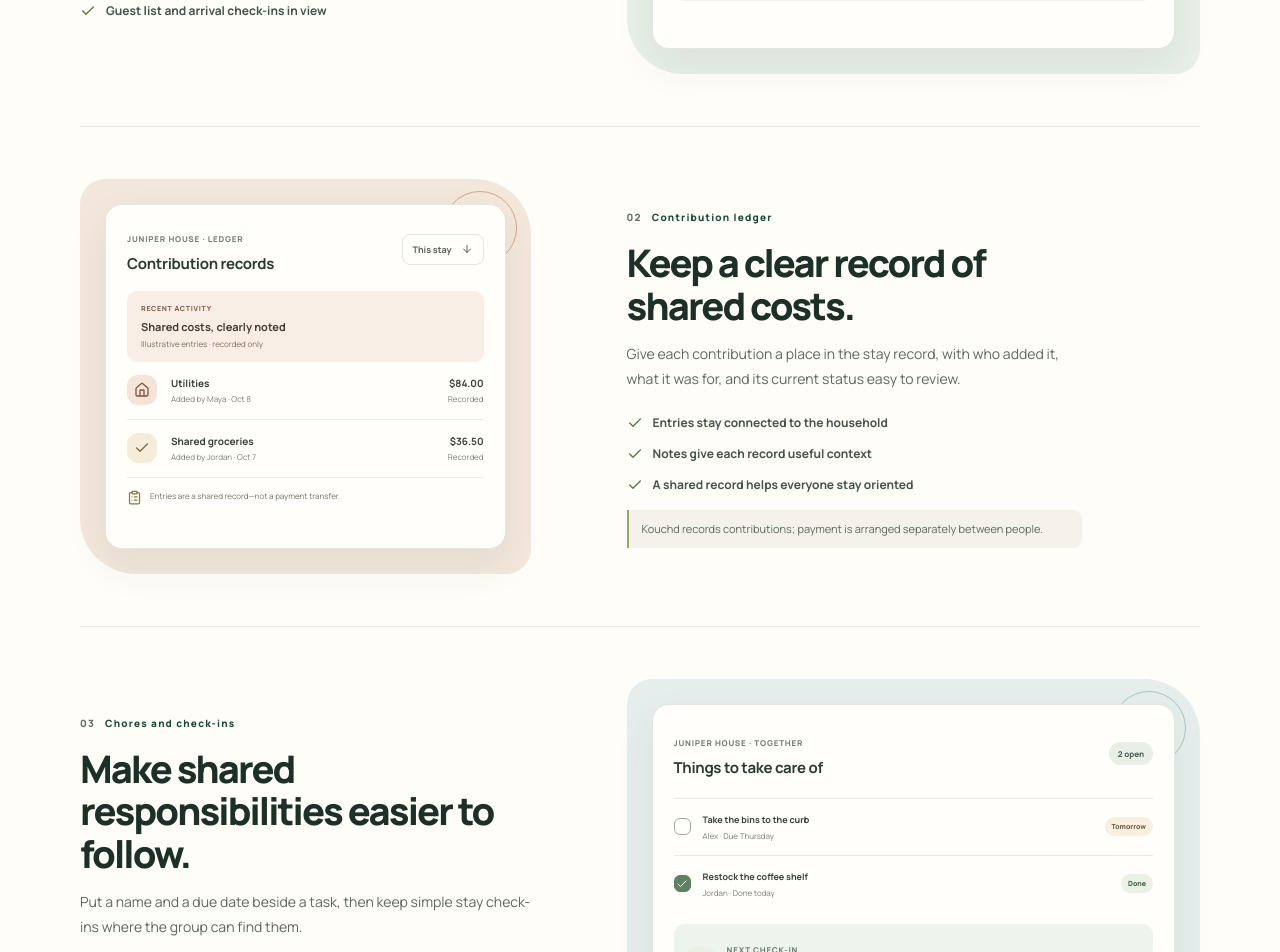
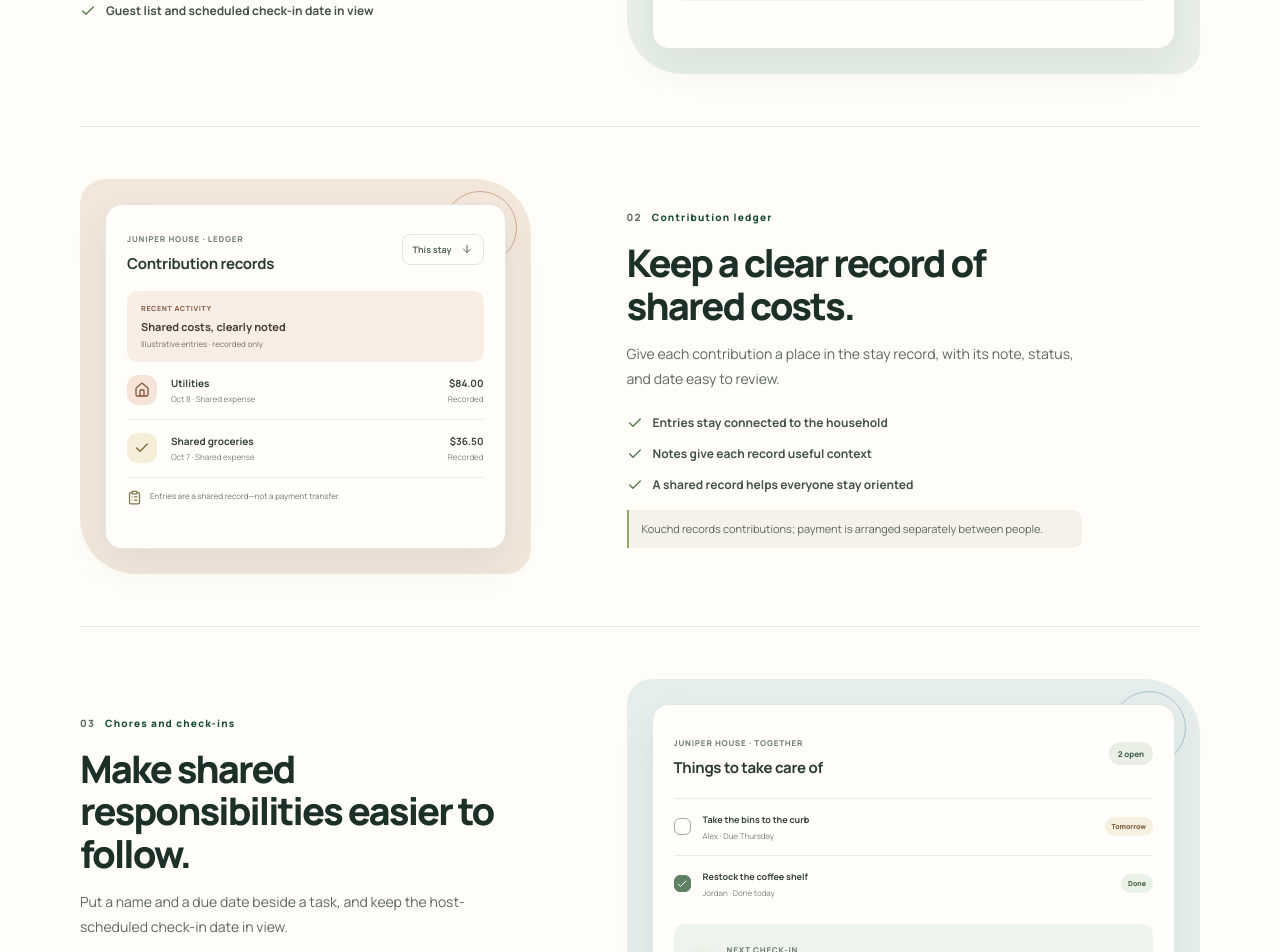
Before and after one commit to lwhite702/kouchd_primary, a Next.js app: page / in a window 1280 px wide. Shown: the part 2603-3555 px from the top of the page. Built offline with nearby package versions, Linux system fonts and the light colour scheme; no server answers.

Commit message:
fix(WRE-177): align landing claims and tablet nav

```diff
--- a/components/landing-page.tsx
+++ b/components/landing-page.tsx
@@ -41,6 +41,16 @@ export function LandingPage({ hasClerk = true }: LandingPageProps) {
             </a>
           </Tooltip>
         </nav>
+        <details className="v21-nav-compact">
+          <summary>Menu</summary>
+          <nav className="v21-nav-compact-panel" aria-label="Main navigation">
+            <a href="#features">Features</a>
+            <a href="#how-it-works">How it works</a>
+            <a href="#privacy">Privacy</a>
+            <a href="#faq">FAQ</a>
+            <a href={HELP_LINKS.home} target="_blank" rel="noopener noreferrer">Guides</a>
+          </nav>
+        </details>
         <div className="v21-header-actions">
           {hasClerk && (
             <Tooltip content="Access your stays, ledger, or agreements" position="bottom">
@@ -76,7 +86,7 @@ export function LandingPage({ hasClerk = true }: LandingPageProps) {
           <article className="v21-proof-card"><span className="v21-proof-icon"><Users size={19} /></span><span className="v21-proof-label">Guests</span><strong>5</strong><small>3 confirmed · 2 pending</small></article>
           <article className="v21-proof-card"><span className="v21-proof-icon"><ClipboardList size={19} /></span><span className="v21-proof-label">Contributions</span><strong className="v21-proof-word">Recorded</strong><small>Recorded outside Kouchd</small></article>
           <article className="v21-proof-card"><span className="v21-proof-icon"><Check size={19} /></span><span className="v21-proof-label">Chores</span><strong>3</strong><small>1 needs an owner</small></article>
-          <article className="v21-proof-card"><span className="v21-proof-icon"><Sparkles size={19} /></span><span className="v21-proof-label">Check-ins</span><strong className="v21-proof-word">Friday</strong><small>Arrival window confirmed</small></article>
+          <article className="v21-proof-card"><span className="v21-proof-icon"><Sparkles size={19} /></span><span className="v21-proof-label">Next check-in</span><strong className="v21-proof-word">Friday</strong><small>Scheduled by the host</small></article>
         </div>
         <p className="v21-preview-disclaimer">Illustrative preview · Example details, not live household data</p>
       </section>
@@ -110,7 +120,7 @@ export function LandingPage({ hasClerk = true }: LandingPageProps) {
             <span className="v21-feature-index">01 <span>Stay information</span></span>
             <h3 id="v21-feature-guide-title">Keep the house guide and updates close at hand.</h3>
             <p>Share the details people need before and during a stay, then post updates in the same place guests already use to check their plans.</p>
-            <ul><li><Check size={16} /> House details guests can look up again</li><li><Check size={16} /> Stay updates alongside the shared context</li><li><Check size={16} /> Guest list and arrival check-ins in view</li></ul>
+            <ul><li><Check size={16} /> House details guests can look up again</li><li><Check size={16} /> Stay updates alongside the shared context</li><li><Check size={16} /> Guest list and scheduled check-in date in view</li></ul>
           </div>
           <div className="v21-feature-scene scene-guide" aria-hidden="true">
             <div className="v21-scene-window">
@@ -127,7 +137,7 @@ export function LandingPage({ hasClerk = true }: LandingPageProps) {
           <div className="v21-feature-copy">
             <span className="v21-feature-index">02 <span>Contribution ledger</span></span>
             <h3 id="v21-feature-ledger-title">Keep a clear record of shared costs.</h3>
-            <p>Give each contribution a place in the stay record, with who added it, what it was for, and its current status easy to review.</p>
+            <p>Give each contribution a place in the stay record, with its note, status, and date easy to review.</p>
             <ul><li><Check size={16} /> Entries stay connected to the household</li><li><Check size={16} /> Notes give each record useful context</li><li><Check size={16} /> A shared record helps everyone stay oriented</li></ul>
             <p className="v21-feature-note">Kouchd records contributions; payment is arranged separately between people.</p>
           </div>
@@ -135,8 +145,8 @@ export function LandingPage({ hasClerk = true }: LandingPageProps) {
             <div className="v21-scene-window">
               <div className="scene-ledger-head"><div><span className="scene-section-label">JUNIPER HOUSE · LEDGER</span><strong>Contribution records</strong></div><span className="scene-filter">This stay <ArrowDown size={12} /></span></div>
               <div className="scene-ledger-summary"><span>RECENT ACTIVITY</span><strong>Shared costs, clearly noted</strong><small>Illustrative entries · recorded only</small></div>
-              <div className="scene-ledger-row"><span className="scene-ledger-icon"><House size={16} /></span><div><strong>Utilities</strong><small>Added by Maya · Oct 8</small></div><div className="scene-amount"><strong>$84.00</strong><small>Recorded</small></div></div>
-              <div className="scene-ledger-row"><span className="scene-ledger-icon grocery-icon"><Check size={16} /></span><div><strong>Shared groceries</strong><small>Added by Jordan · Oct 7</small></div><div className="scene-amount"><strong>$36.50</strong><small>Recorded</small></div></div>
+              <div className="scene-ledger-row"><span className="scene-ledger-icon"><House size={16} /></span><div><strong>Utilities</strong><small>Oct 8 · Shared expense</small></div><div className="scene-amount"><strong>$84.00</strong><small>Recorded</small></div></div>
+              <div className="scene-ledger-row"><span className="scene-ledger-icon grocery-icon"><Check size={16} /></span><div><strong>Shared groceries</strong><small>Oct 7 · Shared expense</small></div><div className="scene-amount"><strong>$36.50</strong><small>Recorded</small></div></div>
               <div className="scene-ledger-foot"><ClipboardList size={15} /><span>Entries are a shared record—not a payment transfer.</span></div>
             </div>
           </div>
@@ -146,15 +156,15 @@ export function LandingPage({ hasClerk = true }: LandingPageProps) {
           <div className="v21-feature-copy">
             <span className="v21-feature-index">03 <span>Chores and check-ins</span></span>
             <h3 id="v21-feature-tasks-title">Make shared responsibilities easier to follow.</h3>
-            <p>Put a name and a due date beside a task, then keep simple stay check-ins where the group can find them.</p>
-            <ul><li><Check size={16} /> See what needs doing and who owns it</li><li><Check size={16} /> Keep due dates from getting buried in a chat</li><li><Check size={16} /> Share arrival and stay check-ins in context</li></ul>
+            <p>Put a name and a due date beside a task, and keep the host-scheduled check-in date in view.</p>
+            <ul><li><Check size={16} /> See what needs doing and who owns it</li><li><Check size={16} /> Keep due dates from getting buried in a chat</li><li><Check size={16} /> Keep the scheduled check-in date easy to find</li></ul>
           </div>
           <div className="v21-feature-scene scene-tasks" aria-hidden="true">
             <div className="v21-scene-window">
               <div className="scene-tasks-heading"><div><span className="scene-section-label">JUNIPER HOUSE · TOGETHER</span><strong>Things to take care of</strong></div><span className="scene-task-count">2 open</span></div>
               <div className="scene-task-row"><span className="scene-check"></span><div><strong>Take the bins to the curb</strong><small>Alex · Due Thursday</small></div><span className="scene-due">Tomorrow</span></div>
               <div className="scene-task-row"><span className="scene-check done"><Check size={12} /></span><div><strong>Restock the coffee shelf</strong><small>Jordan · Done today</small></div><span className="scene-done">Done</span></div>
-              <div className="scene-checkin"><span className="scene-checkin-icon"><Users size={16} /></span><div><span className="scene-section-label">NEXT CHECK-IN</span><strong>Arrival plans</strong><small>Friday · Add your arrival window</small></div><ArrowRight size={16} /></div>
+              <div className="scene-checkin"><span className="scene-checkin-icon"><Users size={16} /></span><div><span className="scene-section-label">NEXT CHECK-IN</span><strong>Scheduled check-in</strong><small>Friday · Set by the host</small></div></div>
             </div>
           </div>
         </article>
--- a/components/landing-v21.css
+++ b/components/landing-v21.css
@@ -29,6 +29,7 @@
 }
 .v21-brand, .v21-footer-brand { display: inline-flex; text-decoration: none; flex: 0 0 auto; }
 .v21-nav { display: flex; align-items: center; gap: 28px; margin-left: auto; margin-right: auto; }
+.v21-nav-compact { display: none; }
 .v21-nav a, .v21-sign-in, .v21-footer a { color: #3e4e45; text-decoration: none; font-size: 14px; font-weight: 650; transition: color .18s ease; }
 .v21-nav a:hover, .v21-sign-in:hover, .v21-footer a:hover { color: var(--v21-forest); }
 .v21-nav a.v21-nav-help { display: inline-flex; align-items: center; gap: 6px; }
@@ -265,6 +266,13 @@
 
 @media (max-width: 900px) {
   .v21-header { width: calc(100% - 44px); }
+  .v21-nav { display: none; }
+  .v21-nav-compact { position: relative; display: block; flex: 0 0 auto; margin-left: auto; }
+  .v21-nav-compact > summary { padding: 9px 13px; border: 1px solid #cfd8cc; border-radius: 999px; color: #30483a; background: #fffefa; cursor: pointer; list-style: none; font-size: 12px; font-weight: 700; }
+  .v21-nav-compact > summary::-webkit-details-marker { display: none; }
+  .v21-nav-compact-panel { position: absolute; z-index: 10; top: calc(100% + 9px); right: 0; display: grid; min-width: 205px; gap: 2px; padding: 7px; border: 1px solid #e1e4dc; border-radius: 13px; background: #fffefa; box-shadow: 0 12px 32px #243b2c1c; }
+  .v21-nav-compact-panel a { padding: 10px 11px; border-radius: 8px; color: #35483b; text-decoration: none; font-size: 13px; font-weight: 650; }
+  .v21-nav-compact-panel a:hover, .v21-nav-compact-panel a:focus-visible { color: #174b37; background: #edf3e9; }
   .v21-hero { width: calc(100% - 44px); min-height: 540px; grid-template-columns: .98fr 1.02fr; gap: 10px; }
   .v21-hero h1 { font-size: clamp(49px, 7vw, 65px); }
   .v21-lede { font-size: 15px; }
@@ -291,6 +299,7 @@
   .v21-brand svg { width: 23px; height: 23px; }
   .v21-brand span span { font-size: 1.25rem !important; }
   .v21-nav { display: none; }
+  .v21-nav-compact { display: none; }
   .v21-header-actions { margin-left: auto; }
   .v21-header-actions { gap: 10px; }
   .v21-sign-in { display: inline-flex; align-items: center; padding: 8px 0; font-size: 12px; white-space: nowrap; }
```
